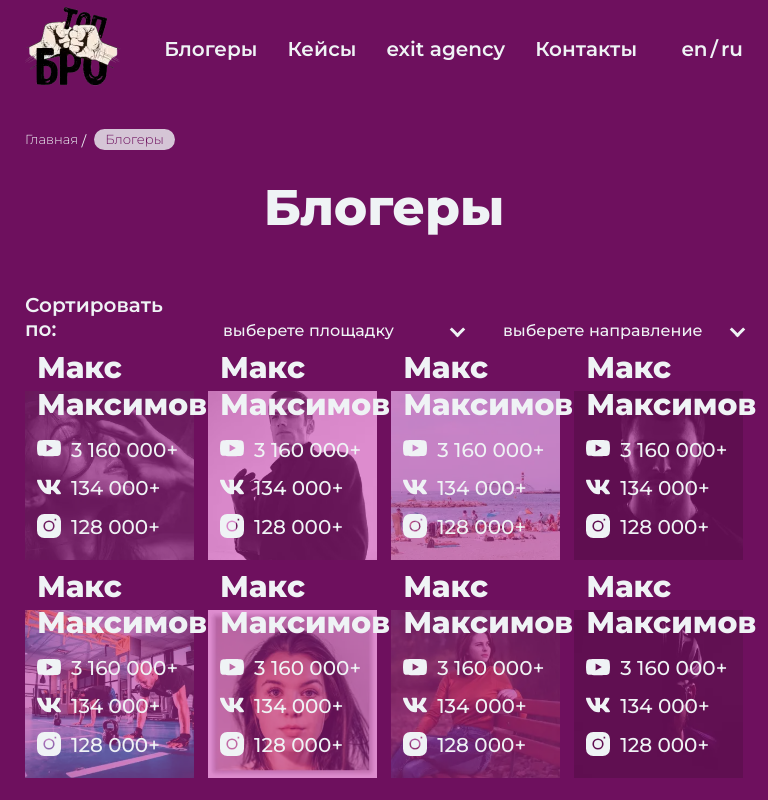
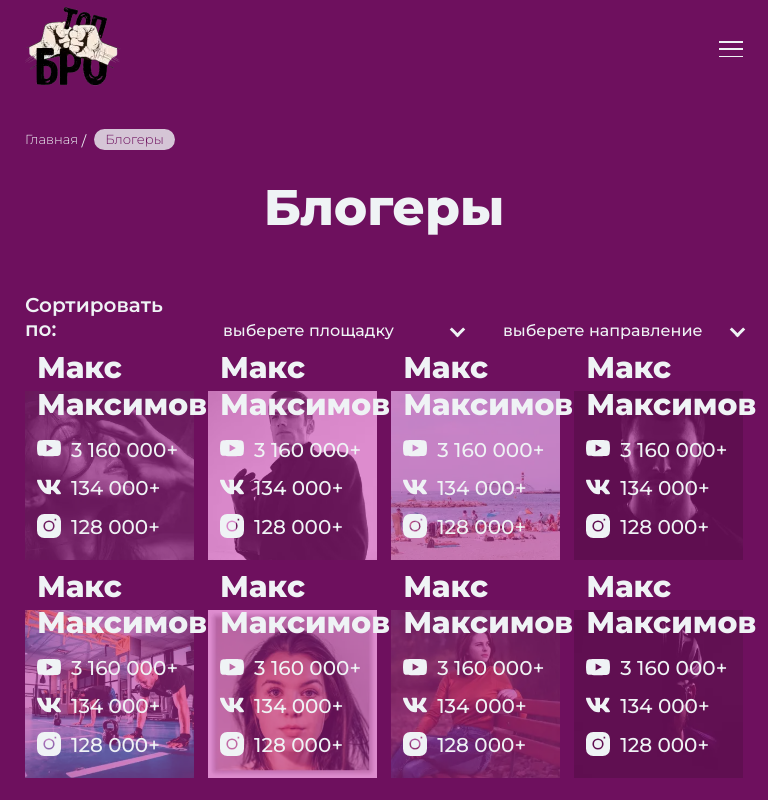
Before and after one commit to elyor-sh/mainrasha, a plain HTML site: page index.html in a window 768 px wide. Shown: the top 800 px of the page. Drawn offline with Linux system fonts and the light colour scheme.

Commit message:
#5 Есть адаптивное меню

```diff
--- a/css/style.css
+++ b/css/style.css
@@ -126,6 +126,25 @@ h6 {
 body {
   background: #6e105e;
   font-family: "Montserrat", sans-serif;
+}
+
+body::before {
+  content: '';
+  position: absolute;
+  left: 0;
+  top: 0;
+  width: 0;
+  height: 100%;
+  background: rgba(0, 0, 0, 0.7);
+  z-index: 9;
+}
+
+body._lock {
+  position: relative;
+}
+
+body._lock::before {
+  width: 60%;
 }
 
 /* =======================<HEADER>===================================*/
@@ -366,7 +385,7 @@ body {
   -webkit-transition: .10s;
   -o-transition: .10s;
   transition: .10s;
-  z-index: 99;
+  z-index: 8;
 }
 
 .vlogers__option._active {
@@ -597,6 +616,10 @@ body {
   .container {
     padding: 0px 25px;
   }
+
+  .header__burger {
+    display: none;
+  }
 }
 
 @media (min-width: 992px) {
@@ -618,3 +641,79 @@ body {
     max-width: 1298px;
   }
 }
+
+@media (max-width: 768px) {
+  .header__top-nav {
+    position: absolute;
+    left: -100%;
+    top: 100px;
+    z-index: 10;
+    -webkit-transition: .3s;
+    -o-transition: .3s;
+    transition: .3s;
+  }
+
+  .header__top-nav._open {
+    left: 50px;
+  }
+
+  .header__top-list {
+    -webkit-box-orient: vertical;
+    -webkit-box-direction: normal;
+        -ms-flex-direction: column;
+            flex-direction: column;
+  }
+
+  .header__top-item {
+    padding-top: 15px;
+  }
+
+  .header__top-lang {
+    padding-top: 15px;
+  }
+
+  .header__burger {
+    display: inline-block;
+    width: 24px;
+    height: 16px;
+    display: -webkit-box;
+    display: -ms-flexbox;
+    display: flex;
+    -webkit-box-orient: vertical;
+    -webkit-box-direction: normal;
+        -ms-flex-direction: column;
+            flex-direction: column;
+    -webkit-box-pack: justify;
+        -ms-flex-pack: justify;
+            justify-content: space-between;
+    -webkit-box-align: center;
+        -ms-flex-align: center;
+            align-items: center;
+  }
+
+  .header__burger span {
+    width: 100%;
+    height: 1.5px;
+    background: #EFF3F5;
+    display: inline-block;
+    -webkit-transition: .3s;
+    -o-transition: .3s;
+    transition: .3s;
+  }
+
+  .header__burger._openMenu span:nth-child(1) {
+    -webkit-transform: rotate(-45deg) translateY(10px);
+        -ms-transform: rotate(-45deg) translateY(10px);
+            transform: rotate(-45deg) translateY(10px);
+  }
+
+  .header__burger._openMenu span:nth-child(3) {
+    -webkit-transform: rotate(45deg) translateY(-10px);
+        -ms-transform: rotate(45deg) translateY(-10px);
+            transform: rotate(45deg) translateY(-10px);
+  }
+
+  .header__burger._openMenu span:nth-child(2) {
+    width: 0;
+  }
+}
--- a/index.html
+++ b/index.html
@@ -49,6 +49,11 @@
                     <a href="#" class="header__top-lang-link">ru</a>
                 </li>
             </ul>
+            <div class="header__burger">
+                <span></span>
+                <span></span>
+                <span></span>
+            </div>
           </div>
           <div class="header__lower">
               <ul class="header__lower-breadcrumbs row aic">
--- a/js/script.js
+++ b/js/script.js
@@ -1,42 +1,79 @@
 "use strict";
+
+// scripts for customizing select
 
 const inputs = document.querySelectorAll(".vlogers__select-input");
 const options = document.querySelectorAll(".vlogers__option");
 const optionsItem = document.querySelectorAll(".vlogers__option-item");
 let open = false;
 document.body.addEventListener("click", (e) => {
-  if (e.target.dataset.open !== "open" && !e.target.classList.contains('disabled')) {
+  if (
+    e.target.dataset.open !== "open" &&
+    !e.target.classList.contains("disabled")
+  ) {
     document.querySelectorAll('[data-dropdown="dropdown"]').forEach((item) => {
       item.classList.remove("_active");
     });
-  }else if(e.target.classList.contains('disabled')) {
-    e.target.parentNode.parentNode.classList.add('_active')
+  } else if (e.target.classList.contains("disabled")) {
+    e.target.parentNode.parentNode.classList.add("_active");
   } else {
-      open = !open
+    open = !open;
     document.querySelectorAll('[data-dropdown="dropdown"]').forEach((item) => {
       item.classList.remove("_active");
       if (item.dataset.target === e.target.id && open) {
         item.classList.add("_active");
-      }else {
+      } else {
         item.classList.remove("_active");
       }
     });
   }
 });
 
-
 options.forEach((option) => {
   option.addEventListener("click", (e) => {
-
     inputs.forEach((item) => {
-              if(!e.target.classList.contains('disabled')){
-              if(item.id === option.dataset.target){
+      if (!e.target.classList.contains("disabled")) {
+        if (item.id === option.dataset.target) {
           item.value = e.target.innerHTML;
           item.dataset.value = e.target.dataset.value;
-                  open = false
-              }}else{
-                  option.classList.add('_active');
+          open = false;
+        }
+      } else {
+        option.classList.add("_active");
       }
     });
   });
 });
+
+// scripts for responsive menu
+const headerTop = document.querySelector(".header__top");
+const nav = document.querySelector(".header__top-nav");
+const languages = document.querySelector(".header__top-lang");
+const burger = document.querySelector(".header__burger");
+
+window.addEventListener('resize', (e)=> {
+    addChild(window.innerWidth)
+})
+
+let windowInnerWidth = window.innerWidth;
+addChild(windowInnerWidth);
+function addChild(width) {
+  if (width <= 768) {
+    nav.appendChild(languages);
+  }else{
+      headerTop.appendChild(languages);
+  }
+}
+
+if(burger){
+    burger.addEventListener('click', () => {
+        burger.classList.toggle('_openMenu')
+        if(burger.classList.contains('_openMenu')){
+            nav.classList.add("_open")
+            document.body.classList.add('_lock')
+        }else{
+            nav.classList.remove("_open")
+            document.body.classList.remove('_lock')
+        }
+    })
+}
```
Also changed, not shown: css/style.min.css, js/script.min.js. Lines whose indentation alone changed are shown as unchanged.
